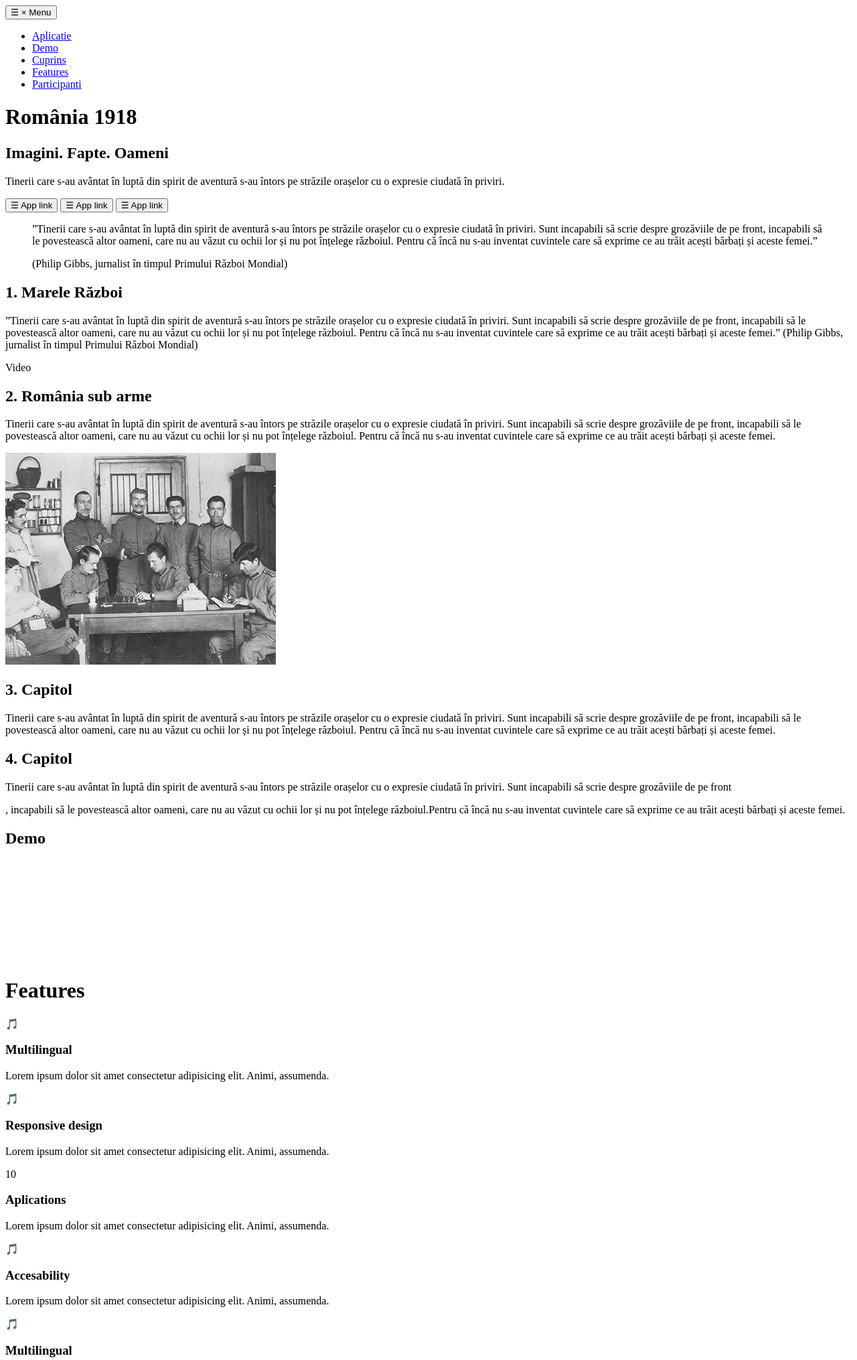
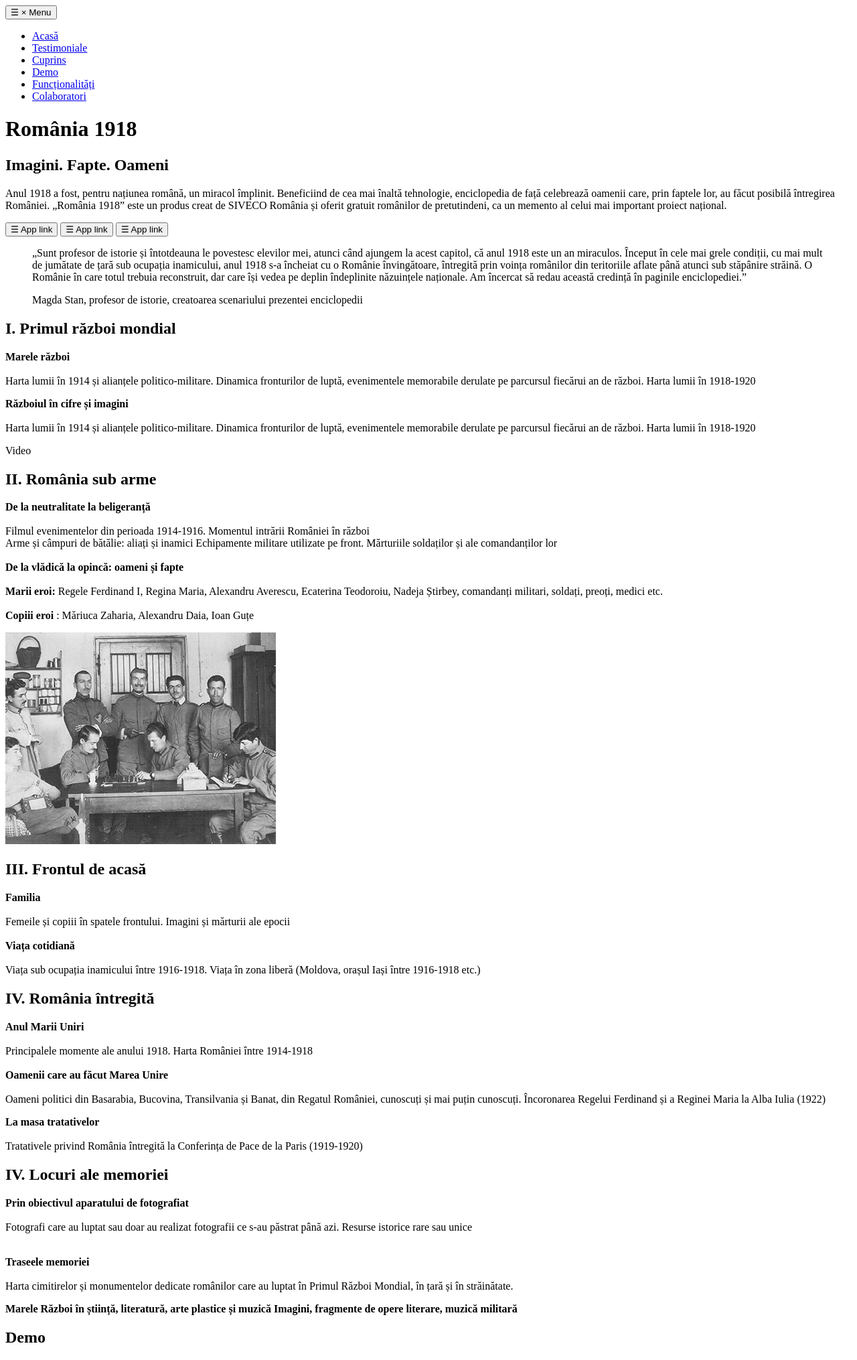
Before and after one commit to AncutaCreita/istorie1918, a PHP site: page /index.html in a window 1280 px wide. Shown: the top 2030 px of the page at 67% size. Run offline with PHP 8.4, Linux system fonts and the light colour scheme; some libraries are stand-ins or nearby versions; grey boxes are pictures that could not be loaded.

Commit message:
add text

```diff
--- a/index.html
+++ b/index.html
@@ -30,19 +30,22 @@
             </button>
             <ul id="menu-list">
                 <li>
-                    <a href="#home">Aplicatie</a>
+                    <a href="#home">Acasă</a>
+                </li>
+                <li>
+                    <a href="#testimoniale">Testimoniale</a>
+                </li>
+                <li>
+                    <a href="#cuprins">Cuprins</a>
                 </li>
                 <li>
                     <a href="#demo">Demo</a>
                 </li>
                 <li>
-                    <a href="#cuprins">Cuprins</a>
+                    <a href="#featuresLink">Funcționalități</a>
                 </li>
                 <li>
-                    <a href="#featuresLink">Features</a>
-                </li>
-                <li>
-                    <a href="#participanti">Participanti</a>
+                    <a href="#colaboratori">Colaboratori</a>
                 </li>
 
             </ul>
@@ -54,8 +57,10 @@
             <header id="home" class="hero">
                 <h1 class="title">România 1918</h1>
                 <h2>Imagini. Fapte. Oameni</h2>
-                <p>Tinerii care s-au avântat în luptă din spirit de aventură s-au întors pe străzile orașelor cu o expresie
-                    ciudată în priviri.</p>
+                <p>Anul 1918 a fost, pentru națiunea română, un miracol împlinit. Beneficiind de cea mai înaltă tehnologie,
+                    enciclopedia de față celebrează oamenii care, prin faptele lor, au făcut posibilă întregirea României.
+                    „România 1918” este un produs creat de SIVECO România și oferit gratuit românilor de pretutindeni, ca
+                    un memento al celui mai important proiect național.</p>
             </header>
             <button>
                 <span>☰</span>
@@ -73,24 +78,31 @@
         <!-- end header -->
 
         <!-- start blockquote -->
-        <blockquote>
-            ”Tinerii care s-au avântat în luptă din spirit de aventură s-au întors pe străzile orașelor cu o expresie ciudată în priviri.
-            Sunt incapabili să scrie despre grozăviile de pe front, incapabili să le povestească altor oameni, care nu au
-            văzut cu ochii lor și nu pot înțelege războiul. Pentru că încă nu s-au inventat cuvintele care să exprime ce
-            au trăit acești bărbați și aceste femei.”
-            <p>(Philip Gibbs, jurnalist în timpul Primului Război Mondial)</p>
+        <blockquote id="testimoniale">
+            „Sunt profesor de istorie și întotdeauna le povestesc elevilor mei, atunci când ajungem la acest capitol, că anul 1918 este
+            un an miraculos. Început în cele mai grele condiții, cu mai mult de jumătate de țară sub ocupația inamicului,
+            anul 1918 s-a încheiat cu o Românie învingătoare, întregită prin voința românilor din teritoriile aflate până
+            atunci sub stăpânire străină. O Românie în care totul trebuia reconstruit, dar care își vedea pe deplin îndeplinite
+            năzuințele naționale. Am încercat să redau această credință în paginile enciclopediei.”
+            <p>Magda Stan, profesor de istorie, creatoarea scenariului prezentei enciclopedii</p>
         </blockquote>
         <!-- end blockquote -->
 
         <!-- start content -->
         <section id="cuprins" class="section__sm">
             <div class="description">
-                <h1>1. Marele Război</h1>
-                <p>”Tinerii care s-au avântat în luptă din spirit de aventură s-au întors pe străzile orașelor cu o expresie
-                    ciudată în priviri. Sunt incapabili să scrie despre grozăviile de pe front, incapabili să le povestească
-                    altor oameni, care nu au văzut cu ochii lor și nu pot înțelege războiul. Pentru că încă nu s-au inventat
-                    cuvintele care să exprime ce au trăit acești bărbați și aceste femei.” (Philip Gibbs, jurnalist în timpul
-                    Primului Război Mondial)
+                <h1>I. Primul război mondial </h1>
+                <p>
+                    <b>Marele război</b>
+                    <br/>
+                    <br/>Harta lumii în 1914 și alianțele politico-militare. Dinamica fronturilor de luptă, evenimentele memorabile
+                    derulate pe parcursul fiecărui an de război. Harta lumii în 1918-1920
+                </p>
+                <p>
+                    <b>Războiul în cifre și imagini</b>
+                    </br>
+                    <br/> Harta lumii în 1914 și alianțele politico-militare. Dinamica fronturilor de luptă, evenimentele memorabile
+                    derulate pe parcursul fiecărui an de război. Harta lumii în 1918-1920
                 </p>
             </div>
             <div class="sm__img __img1">
@@ -102,35 +114,92 @@
         </section>
         <section id="chapter2" class="section__bg">
             <div class="description">
-                <h1>2. România sub arme</h1>
-                <p>Tinerii care s-au avântat în luptă din spirit de aventură s-au întors pe străzile orașelor cu o expresie
-                    ciudată în priviri. Sunt incapabili să scrie despre grozăviile de pe front, incapabili să le povestească
-                    altor oameni, care nu au văzut cu ochii lor și nu pot înțelege războiul. Pentru că încă nu s-au inventat
-                    cuvintele care să exprime ce au trăit acești bărbați și aceste femei. </p>
+                <h1>II. România sub arme</h1>
+                <p>
+                    <b>De la neutralitate la beligeranță</b>
+                    <br/>
+                    <br/>Filmul evenimentelor din perioada 1914-1916. Momentul intrării României în război
+                    <br/> Arme și câmpuri de bătălie: aliați și inamici Echipamente militare utilizate pe front. Mărturiile soldaților
+                    și ale comandanților lor
+                    <br/>
+                    <br/>
+                    <b>De la vlădică la opincă: oameni și fapte</b>
+                    <br/>
+                    <br/>
+                    <b>Marii eroi:</b> Regele Ferdinand I, Regina Maria, Alexandru Averescu, Ecaterina Teodoroiu, Nadeja Știrbey,
+                    comandanți militari, soldați, preoți, medici etc.
+                    <br/>
+                    <br/>
+                    <b>Copiii eroi</b> : Măriuca Zaharia, Alexandru Daia, Ioan Guțe
+                </p>
             </div>
             <img src="assets/images/img2.png" alt="Descriere" class="" />
         </section>
         <section id="chapter3" class="section__sm">
             <div class="description">
-                <h1>3. Capitol </h1>
-                <p>Tinerii care s-au avântat în luptă din spirit de aventură s-au întors pe străzile orașelor cu o expresie
-                    ciudată în priviri. Sunt incapabili să scrie despre grozăviile de pe front, incapabili să le povestească
-                    altor oameni, care nu au văzut cu ochii lor și nu pot înțelege războiul. Pentru că încă nu s-au inventat
-                    cuvintele care să exprime ce au trăit acești bărbați și aceste femei.</p>
+                <h1>III. Frontul de acasă </h1>
+                <p>
+                    <b> Familia</b>
+                    <br/>
+                    <br/>Femeile și copiii în spatele frontului. Imagini și mărturii ale epocii
+                    <br/>
+                    <br/>
+                    <b> Viața cotidiană</b>
+                    <br/>
+                    <br/> Viața sub ocupația inamicului între 1916-1918. Viața în zona liberă (Moldova, orașul Iași între 1916-1918
+                    etc.)
+                </p>
             </div>
             <div class="sm__img __img3"></div>
         </section>
         <section id="chapter4" class="section__sm textOnly">
-            <h1>4. Capitol</h1>
+            <h1>IV. România întregită</h1>
             <div class="description">
-                <p>Tinerii care s-au avântat în luptă din spirit de aventură s-au întors pe străzile orașelor cu o expresie
-                    ciudată în priviri. Sunt incapabili să scrie despre grozăviile de pe front </p>
+                <p>
+                    <b>Anul Marii Uniri</b>
+                    <br/>
+                    <br/> Principalele momente ale anului 1918. Harta României între 1914-1918
+                    <br/>
+                    <br/>
+                    <b>Oamenii care au făcut Marea Unire</b>
+                    <br/>
+                    <br/>Oameni politici din Basarabia, Bucovina, Transilvania și Banat, din Regatul României, cunoscuți și mai
+                    puțin cunoscuți. Încoronarea Regelui Ferdinand și a Reginei Maria la Alba Iulia (1922)
+
+                </p>
             </div>
             <div class="description">
-                <p> , incapabili să le povestească altor oameni, care nu au văzut cu ochii lor și nu pot înțelege războiul.Pentru
-                    că încă nu s-au inventat cuvintele care să exprime ce au trăit acești bărbați și aceste femei.</p>
+                <p>
+                    <b>La masa tratativelor</b>
+                    <br/>
+                    <br/> Tratativele privind România întregită la Conferința de Pace de la Paris (1919-1920)</p>
             </div>
         </section>
+        <section id="chapter5" class="section__sm textOnly">
+            <h1>IV. Locuri ale memoriei</h1>
+            <div class="description">
+                <p>
+                    <b>Prin obiectivul aparatului de fotografiat</b>
+                    <br/>
+                    <br/> Fotografi care au luptat sau doar au realizat fotografii ce s-au păstrat până azi. Resurse istorice
+                    rare sau unice
+                    <br/>
+                </p>
+            </div>
+            <div class="description">
+                <br/>
+                <b>Traseele memoriei</b>
+                <br/>
+                <br/>Harta cimitirelor și monumentelor dedicate românilor care au luptat în Primul Război Mondial, în țară și
+                în străinătate.
+                <p>
+                    <b>Marele Război în știință, literatură, arte plastice și muzică Imagini, fragmente de opere literare, muzică
+                        militară
+                    </b>
+                </p>
+            </div>
+        </section>
+
         <!-- end content -->
 
         <!-- video -->
@@ -147,26 +216,28 @@
 
         <!-- features -->
         <div id="featuresLink" class="features">
-            <h1>Features</h1>
+            <h1>Funcționalități</h1>
             <div class="feature">
                 <span class="icon">🎵</span>
-                <h3>Multilingual</h3>
-                <p>Lorem ipsum dolor sit amet consectetur adipisicing elit. Animi, assumenda.</p>
+                <h3>Versiuni de limbă </h3>
+                <p>Enciclopedia este disponibilă în patru limbi: română, engleză, franceză și germană</p>
             </div>
             <div class="feature">
                 <span class="icon">🎵</span>
-                <h3>Responsive design</h3>
-                <p>Lorem ipsum dolor sit amet consectetur adipisicing elit. Animi, assumenda.</p>
+                <h3>Imagini </h3>
+                <p>X galerii de fotografii rare, din colecții particulare sau muzeale. Din acestea, X au fost animate.</p>
             </div>
             <div class="feature">
                 <span class="icon">10</span>
-                <h3>Aplications</h3>
-                <p>Lorem ipsum dolor sit amet consectetur adipisicing elit. Animi, assumenda.</p>
+                <h3>Video </h3>
+                <p>X scurte mărturii filmate din război</p>
             </div>
             <div class="feature">
                 <span class="icon">🎵</span>
-                <h3>Accesability</h3>
-                <p>Lorem ipsum dolor sit amet consectetur adipisicing elit. Animi, assumenda.</p>
+                <h3>3D</h3>
+                <p>X obiecte 3D, monumente-simbol ale Primului Război Mondial și Marii Unirii, care pot fi explorate din toate
+                    unghiurile
+                </p>
             </div>
             <div class="feature">
                 <span class="icon">🎵</span>
@@ -175,21 +246,83 @@
             </div>
             <div class="feature">
                 <span class="icon">🎵</span>
-                <h3>Responsive design</h3>
-                <p>Lorem ipsum dolor sit amet consectetur adipisicing elit. Animi, assumenda.</p>
+                <h3>Hărți interactive </h3>
+                <p>X hărți dinamice, în care se poate urmări progresul evenimentelor și implicarea tuturor actorilor din teatrul
+                    de război </p>
             </div>
             <div class="feature">
                 <span class="icon">10</span>
-                <h3>Aplications</h3>
-                <p>Lorem ipsum dolor sit amet consectetur adipisicing elit. Animi, assumenda.</p>
+                <h3>Accesibilitate </h3>
+                <p>Fontul poate fi mărit sau micșorat în funcție de nevoie</p>
             </div>
             <div class="feature">
                 <span class="icon">🎵</span>
-                <h3>Accesability</h3>
-                <p>Lorem ipsum dolor sit amet consectetur adipisicing elit. Animi, assumenda.</p>
+                <h3>Adabtabilitate</h3>
+                <p>Enciclopedia este adaptată oricărui tip de echipament și poate fi vizualizată pe PC, laptop, tabletă sau
+                    smartphone
+                </p>
             </div>
         </div>
         <!-- end features  -->
+
+        <!-- colaboratori -->
+        <div id="colaboratori" class="collaborate">
+            <h1>Colaboratori</h1>
+            <div class="">
+                <b>Consiliul științific</b>
+                <br/>
+                <br/>
+                <br/>Prof. Univ. Dr. Ioan Scurtu
+                <br/>Prof. Univ. Dr. Mihail Lungu
+                <br/>Prof. Univ. Dr. Gh. Sbârnă
+                <br/>Prof. Univ. Dr. Ioan Opriș
+                <br/>General Prof. Univ. dr. Mihail E. Ionescu
+                <br/>Prof. Dr. Gabriel Leahu
+            </div>
+
+            <div>
+                <b>Echipa SIVECO România</b>
+                <br/>
+                <br/>
+                <br/>Coordonator proiect: Radu Jugureanu
+                <br/>Autor și scenarist: Magda Stan Dezvoltatori: Bogdan Gornea, Marius Curcă, Adrian Dragomir, Daniel Gherghiceanu,
+                Alexandru Indreas, Andrei Nedelciu
+                <br/>Graficieni: Silviu Artene, Sigrid Iuhas, Bogdan Jugureanu, Marian Negrișan, Cristiana Stermin
+                <br/>Web design: Ancuța Creița
+                <br/>Marketing și comunicare: Daniela Mironov Bănuță, Cătălin Parascan
+            </div>
+
+            <div>
+                <b>Colecționari</b>
+                <br/>
+                <br/>
+                <br/>Prof. Dr. Carol Căpiță
+                <br/>
+                <a href="https://povestisasesti.com/author/povestisasesti/">Mihaela Kloos-Ilea</a>
+                <br/>Prof. Univ. Dr. A. Atanasiu
+                <br/>Simona Tănăsescu
+                <br/>
+
+                <a href="http://fratii-dimancescu.blogspot.ro/">Alin Dimăncescu</a>
+                <br/>Prof. Corneliu Stoica
+                <br/>Prof. Adrian Mihai Olaru
+                <br/>Alexandra Crăciunoiu
+            </div>
+
+            <div>
+                <b>Autori articole </b>
+                <br/>
+                <br/>
+                <br/>Cercet. Dr. Adrian-Silvan Ionescu - ”Serviciul Fotografic al Armatei şi contribuţia sa la iconografia Războiului
+                cel Mare”, Muzeul Național, nr. XXV, 2013
+                <br/>Istoric Neculai Moghior
+                <br/>Alin Ciupală – „Bătălia lor. Femeile din România în Primul Război Mondial”, Editura Polirom
+            </div>
+
+
+        </div>
+        <!-- end colaboratori  -->
+
     </div>
     <!-- end wrapper  -->
 
```
Also changed, not shown: assets/style.scss (+75 -10 lines).
